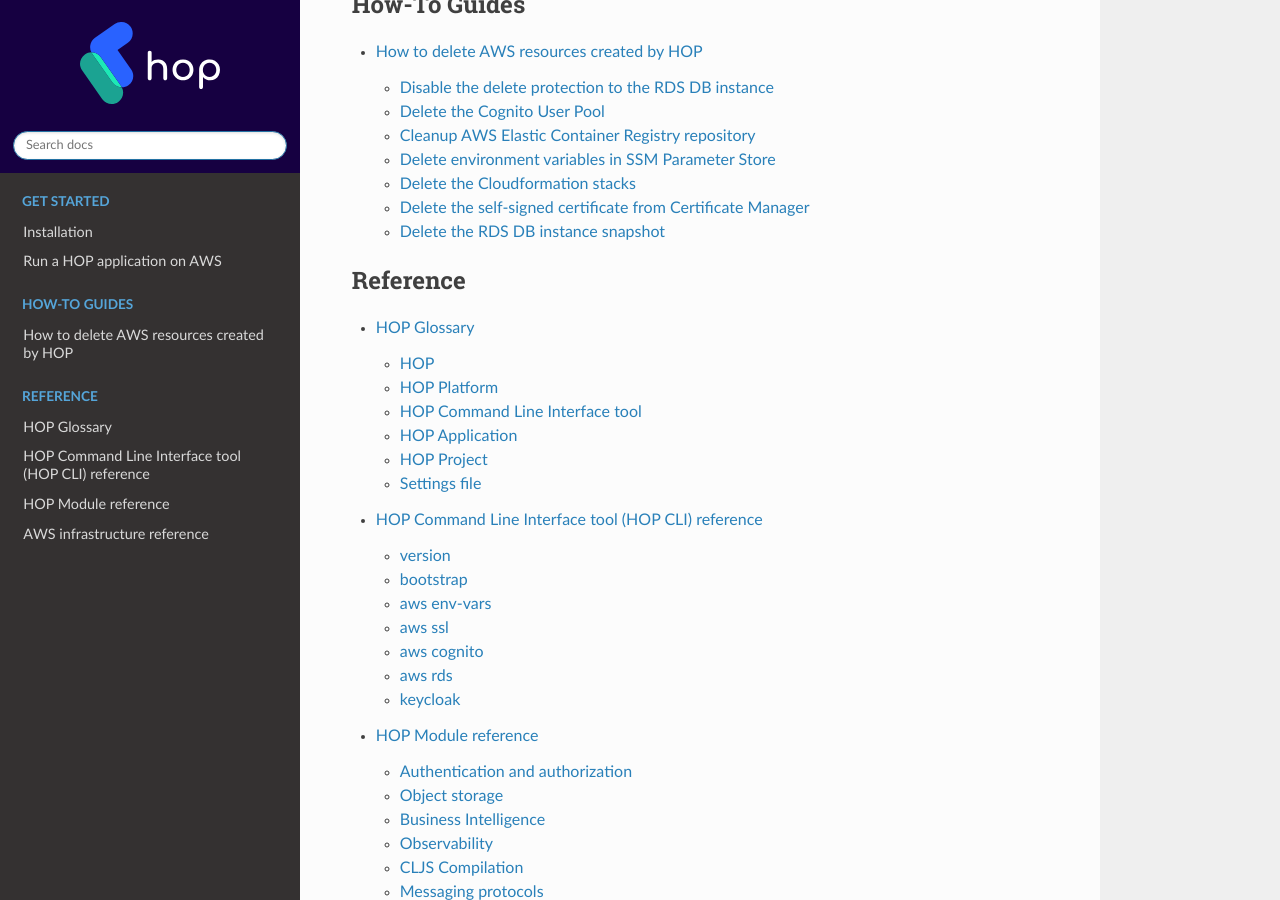
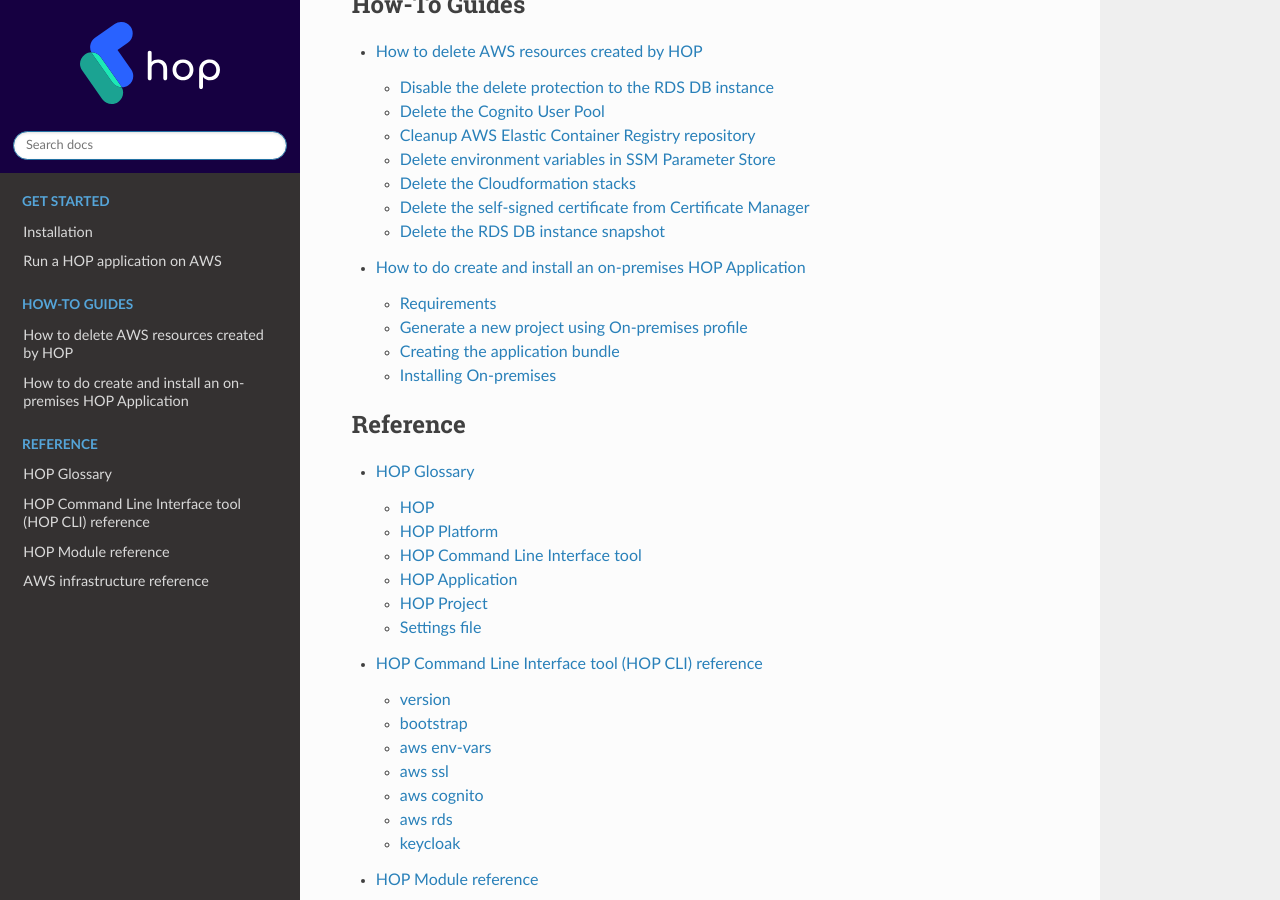
Before and after one commit to gethop-dev/hop-documentation, a Sphinx documentation site: the page built from docs/source/index.rst, in a window 1280 px wide and 900 px high, scrolled down 817 px. Built offline with Sphinx 7.4.7 and the Read the Docs theme 2.0.0, drawn with Linux system fonts in a browser that asks for light colours.

Commit message:
Add install-on-premises guide to index

```diff
--- a/docs/source/index.rst
+++ b/docs/source/index.rst
@@ -20,6 +20,7 @@
    :caption: How-To Guides
 
    /how-to/delete-aws-resources/main
+   /how-to/install-on-premises/main
 
 .. toctree::
    :maxdepth: 2
```
